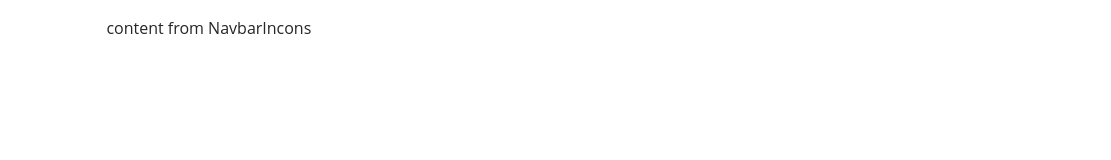
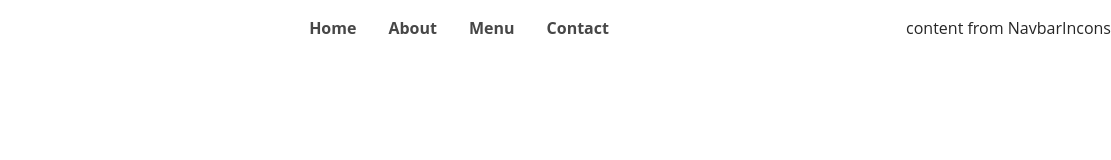
Before and after one commit to Danyvi/gatsby_restaurant, a Gatsby site: page / in a window 1280 px wide. Shown: the full height of the page, 169-1280 px from the left. Built offline with nearby package versions, Linux system fonts and the light colour scheme; Gatsby itself is replaced by a stand-in of ours.

Commit message:
Navbar Links Screen Size

```diff
--- a/src/components/globals/navbar/NavbarLinks.js
+++ b/src/components/globals/navbar/NavbarLinks.js
@@ -35,7 +35,8 @@ export default class NavbarLinks extends Component {
 
     return (
       <LinkWrapper open={this.props.navbarOpen}>
-        {this.state.links.map(item=>{
+        {
+          this.state.links.map(item=>{
             return (
               <li key={item.id}>
                 <Link to={item.path} className="nav-link">
@@ -43,7 +44,8 @@ export default class NavbarLinks extends Component {
                 </Link>
               </li>
             )
-        })}
+          })
+        }
       </LinkWrapper>
     )
   }
@@ -69,7 +71,18 @@ li{
       padding: 0.5rem 1rem 0.5rem 1.3rem;
     }
   }
+  height: ${props => (props.open ? '152px' : '0px')};
+  overflow: hidden;
 
-height: ${props => (props.open ? '152px' : '0px')};
-overflow:hidden;
+  ${styles.transObject({})};
+
+  @media (min-width: 768px) {
+    height: auto;
+    display: flex;
+    margin: 0 auto;
+    .nav-link:hover {
+      background: ${styles.colors.mainWhite};
+      padding: 0.5rem 1rem 0.5rem 1rem;
+    }
+  }
 `
```
Lines whose indentation alone changed are shown as unchanged.
